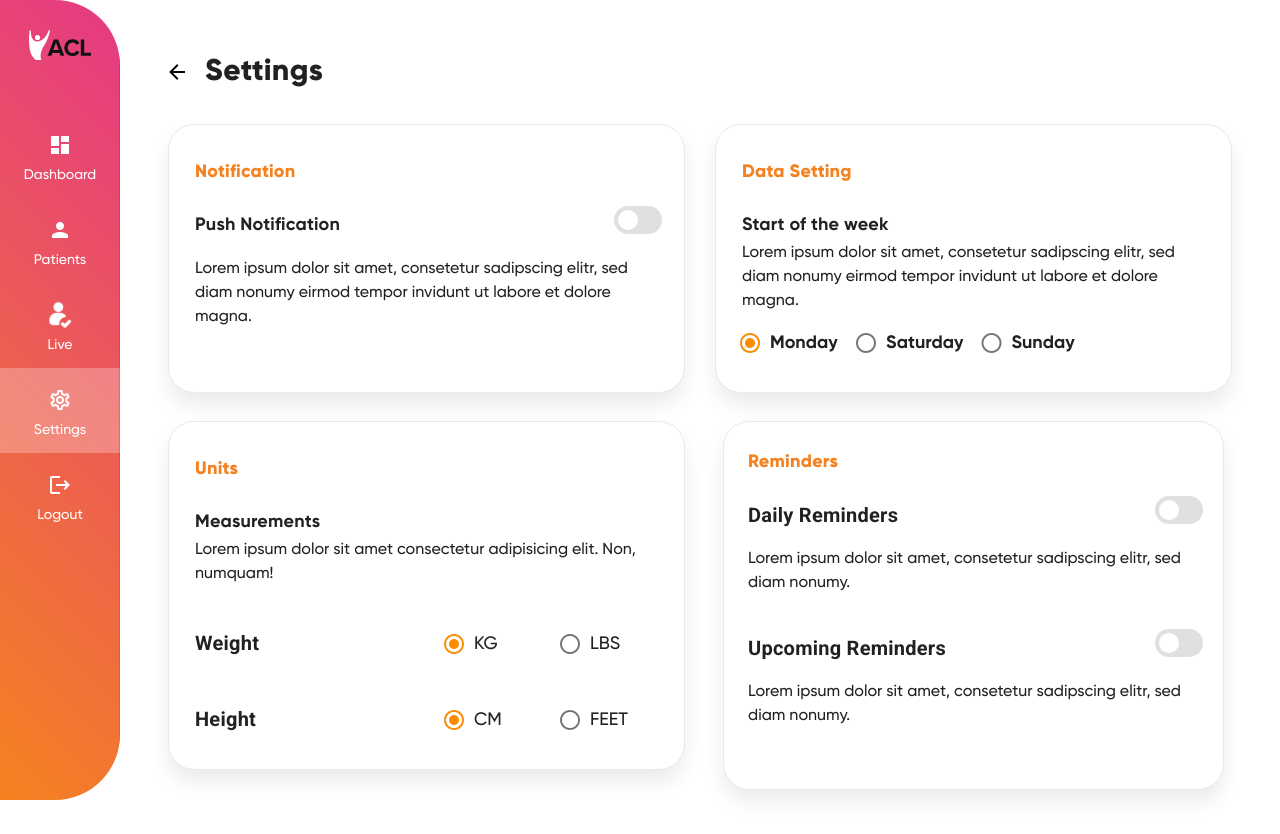
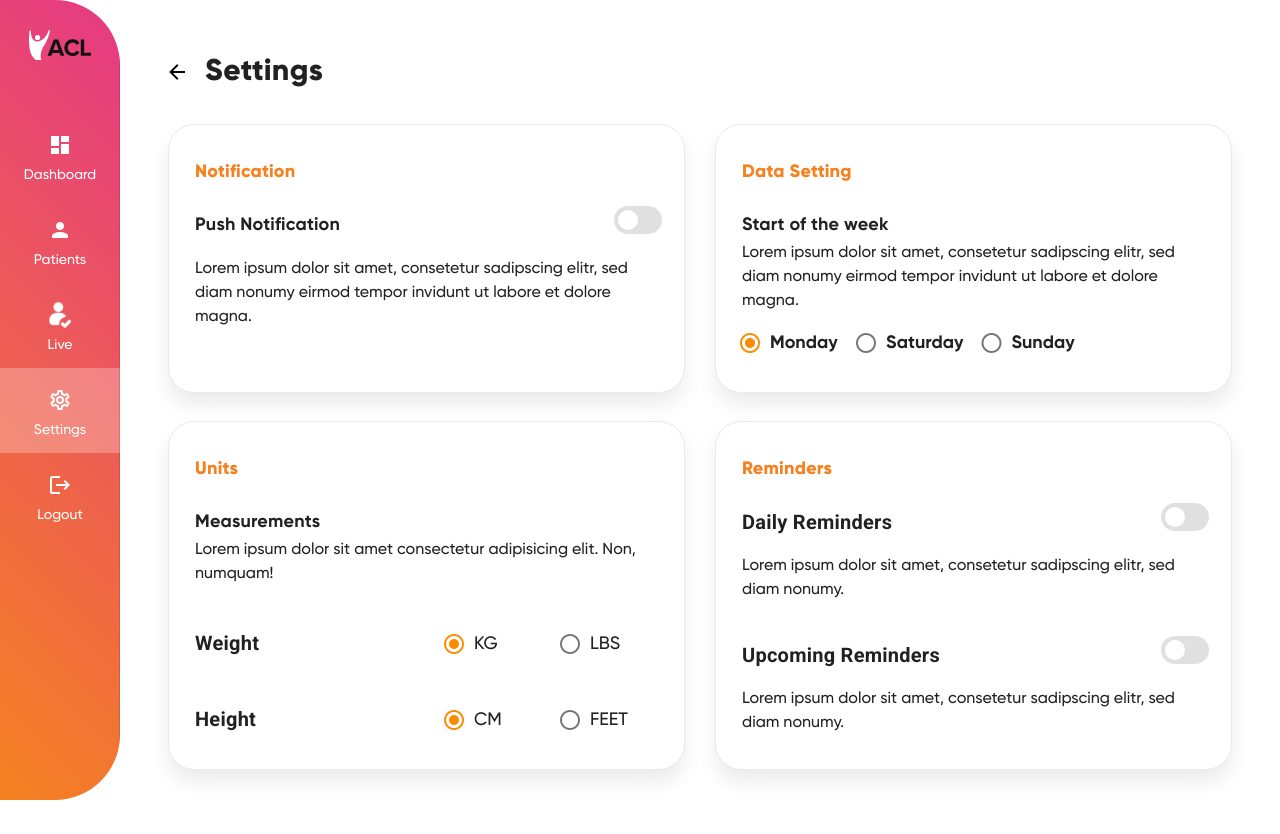
Before and after one commit to krishnaBacancy/vue-medical, a Vue app: page /settings in a window 1280 px wide. Built offline with nearby package versions, Linux system fonts and the light colour scheme; sample sign-in values are in the browser's storage; what vue-tel-input would draw is missing.

Commit message:
setting page card hegiht fix

```diff
--- a/src/views/settings/SettingsView.vue
+++ b/src/views/settings/SettingsView.vue
@@ -142,7 +142,7 @@
         </v-flex>
 
         <v-flex d-flex xs12 sm12 md6 class="mt-2 mb-4">
-          <v-card class="ml-2 mr-2 mb-5 mb-md-0 pa-2">
+          <v-card>
             <v-card-title
               class="text-left text-h7 font-weight-bold pb-0"
               style="color: #f58220"
```
